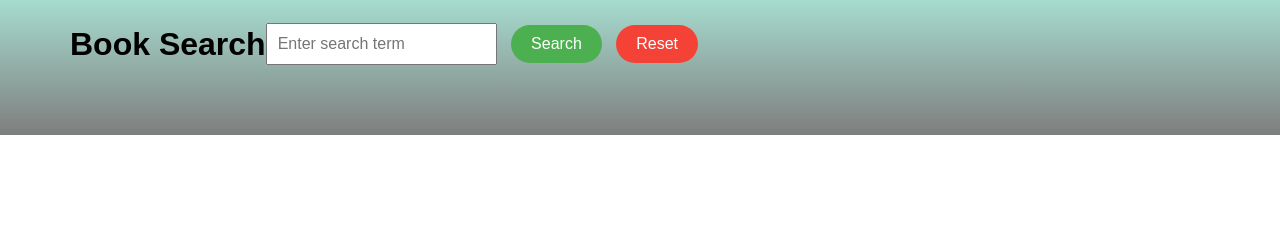
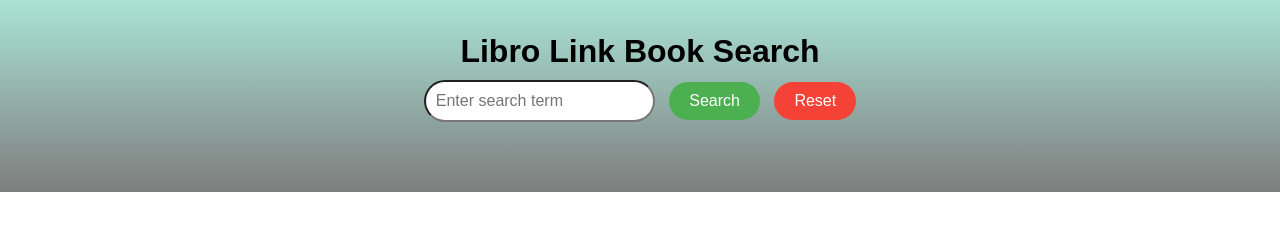
Before and after one commit to BlairMutisya/Books-Website, a plain HTML site: page index.html in a window 1280 px wide. Shown: the part 47-278 px from the top of the page. Drawn offline with Linux system fonts and the light colour scheme.

Commit message:
change in the placement of the h1

```diff
--- a/index.html
+++ b/index.html
@@ -3,15 +3,15 @@
 <head>
   <meta charset="UTF-8">
   <meta name="viewport" content="width=device-width, initial-scale=1.0">
-  <title>Book Search</title>
+  <title>Libro Link Book Search</title>
   <link rel="stylesheet" href="styles.css">
 </head>
 <body>
   <header class="navbar">
     <div class="icon-container">
-      <img src="./Assets/icons8-library-50.png" alt="Library Icon" class="library-icon">
+      <img src="./Assets/icons8-library-100.png" alt="Library Icon" class="library-icon">
     </div>
-    <h1>Book Search</h1>
+    <h1>Libro Link Book Search</h1>
     <div class="container-input">
       <input type="text" id="searchInput" placeholder="Enter search term">
       <button id="searchButton">Search</button>
--- a/styles.css
+++ b/styles.css
@@ -12,12 +12,12 @@ body {
   position: relative; /* Ensure positioning of the library icon */
   display: flex;
   align-items: center;
+  flex-direction: column; /* Set flex direction to column */
 }
 
 h1 {
-  margin: 0;
+  margin: 10px 0; /* Add margin to create space between the icon and h1 */
   text-align: center;
-  position: relative;
 }
 
 .icon-container {
@@ -39,6 +39,7 @@ h1 {
 #searchInput {
   padding: 10px;
   font-size: 16px;
+  border-radius: 50px;
 }
 
 #searchButton,
```
